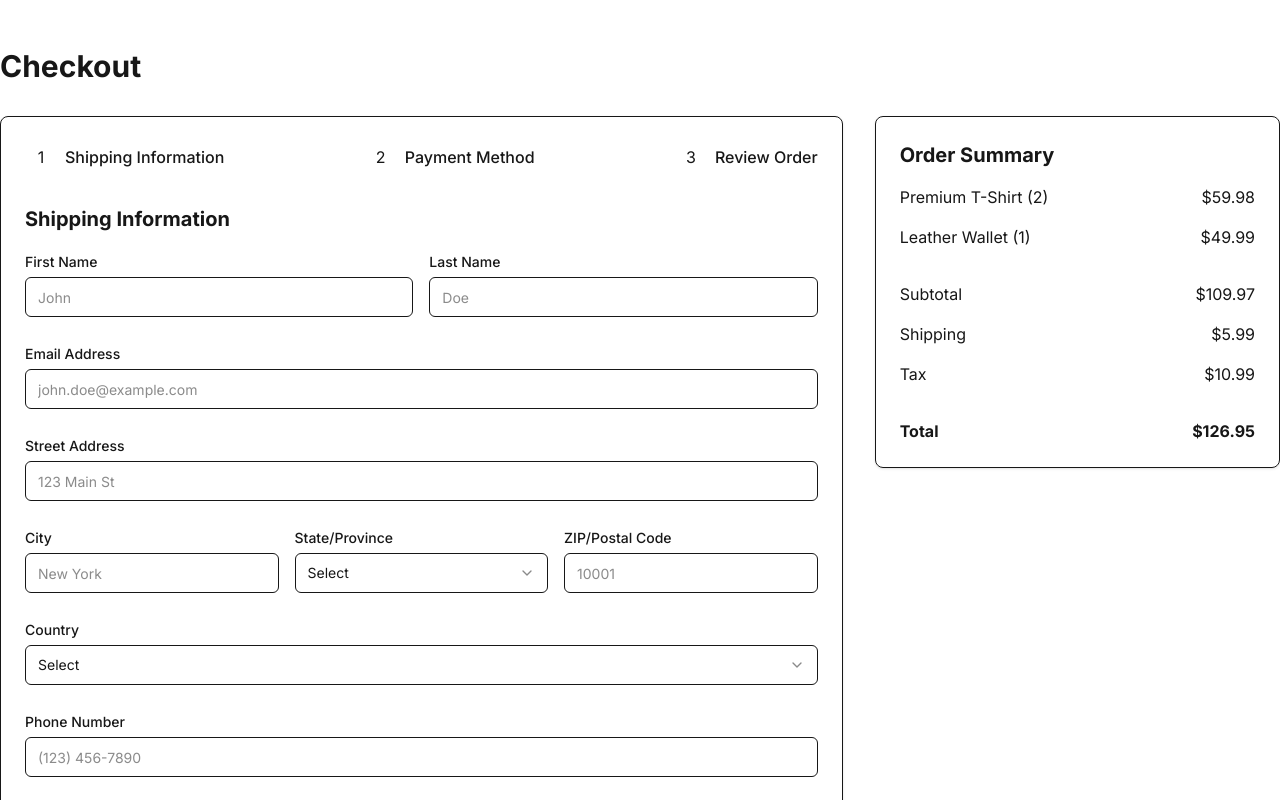
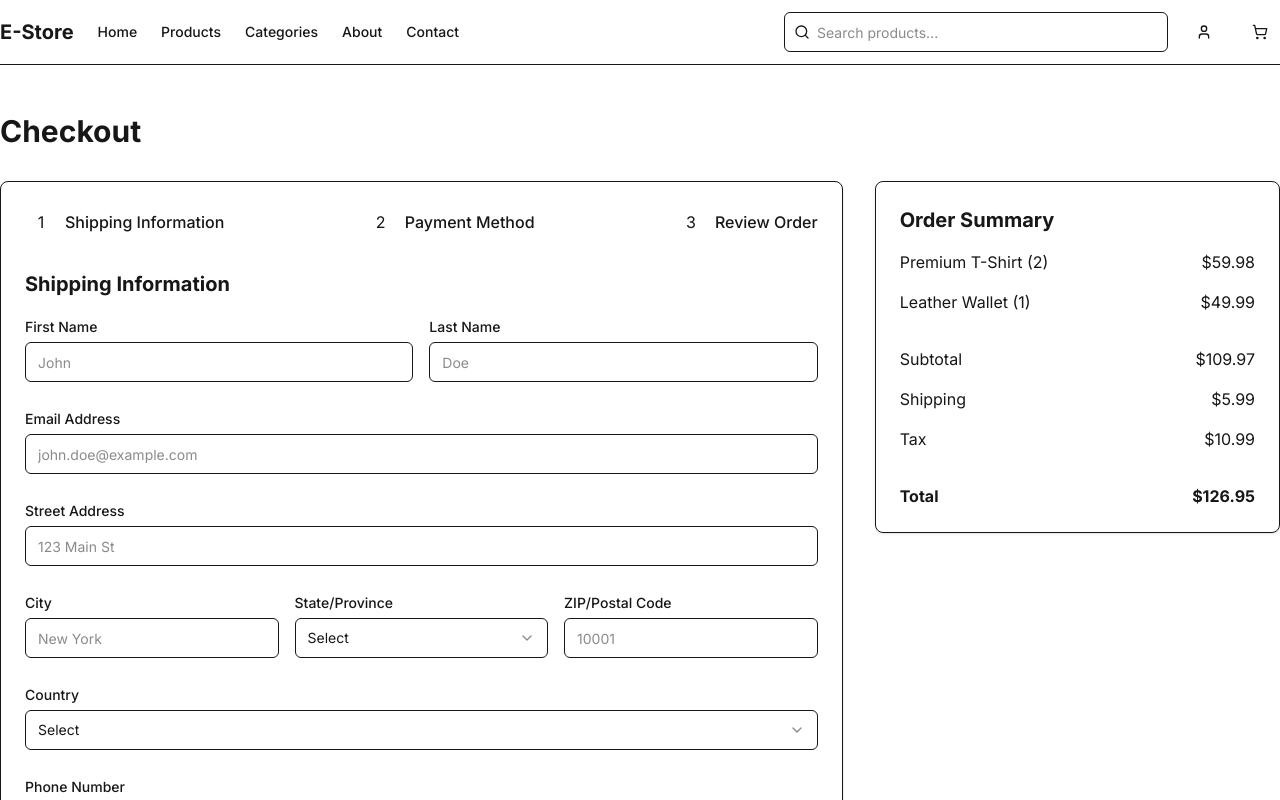
Before and after one commit to sangdo01/next-project, a Next.js app: page /checkout in a window 1280 px wide. Shown: the top 800 px of the page. Built offline with nearby package versions, Linux system fonts and the light colour scheme.

Commit message:
fix navbar

```diff
--- a/app/layout.tsx
+++ b/app/layout.tsx
@@ -28,13 +28,11 @@ export default function RootLayout({
           disableTransitionOnChange
         >
           <CartProvider>
-            {/* <div className="flex min-h-screen flex-col">
+            <div className="flex min-h-screen flex-col">
               <Navbar />
               <main className="flex-1">{children}</main>
               <Footer />
-            </div> */}
-
-            <div className="flex min-h-screen flex-col">{children}</div>
+            </div>
           </CartProvider>
         </ThemeProvider>
       </body>
--- a/app/page.tsx
+++ b/app/page.tsx
@@ -1,27 +1,20 @@
 import Image from "next/image";
 
-import Link from "next/link";
-import { ShoppingBag } from "lucide-react";
+import Link from "next/link"
+import { ShoppingBag } from "lucide-react"
 
-import { Button } from "@/components/ui/button";
-import ProductGrid from "@/components/product-grid";
-import FeaturedProducts from "@/components/featured-products";
-import HeroSection from "@/components/hero-section";
-import Navbar from "@/components/navbar";
-import Footer from "@/components/footer";
+import { Button } from "@/components/ui/button"
+import ProductGrid from "@/components/product-grid"
+import FeaturedProducts from "@/components/featured-products"
+import HeroSection from "@/components/hero-section"
 
 export default function Home() {
   return (
-    <div>
-      <Navbar />
-      <main className="flex-1">
     <main className="flex min-h-screen flex-col">
     <HeroSection />
     <section className="container mx-auto py-12">
       <div className="flex items-center justify-between mb-8">
-              <h2 className="text-3xl font-bold tracking-tight">
-                Featured Products
-              </h2>
+        <h2 className="text-3xl font-bold tracking-tight">Featured Products</h2>
         <Link href="/products">
           <Button variant="outline">View all products</Button>
         </Link>
@@ -30,12 +23,9 @@ export default function Home() {
     </section>
     <section className="container mx-auto py-12 bg-muted/40 rounded-lg">
       <div className="text-center mb-10">
-              <h2 className="text-3xl font-bold tracking-tight mb-4">
-                New Arrivals
-              </h2>
+        <h2 className="text-3xl font-bold tracking-tight mb-4">New Arrivals</h2>
         <p className="text-muted-foreground max-w-2xl mx-auto">
-                Check out our latest products and find something that suits your
-                style.
+          Check out our latest products and find something that suits your style.
         </p>
       </div>
       <ProductGrid category="new-arrivals" />
@@ -62,12 +52,8 @@ export default function Home() {
           >
             <path d="M19 14c1.49-1.46 3-3.21 3-5.5A5.5 5.5 0 0 0 16.5 3c-1.76 0-3 .5-4.5 2-1.5-1.5-2.74-2-4.5-2A5.5 5.5 0 0 0 2 8.5c0 2.3 1.5 4.05 3 5.5l7 7Z" />
           </svg>
-                <h3 className="text-xl font-medium mb-2">
-                  Satisfaction Guarantee
-                </h3>
-                <p className="text-muted-foreground">
-                  30-day money back guarantee
-                </p>
+          <h3 className="text-xl font-medium mb-2">Satisfaction Guarantee</h3>
+          <p className="text-muted-foreground">30-day money back guarantee</p>
         </div>
         <div className="bg-primary/5 p-8 rounded-lg text-center">
           <svg
@@ -89,15 +75,10 @@ export default function Home() {
             <path d="M4 8h2a2 2 0 0 1 2 2v10a2 2 0 0 0 2 2h8a2 2 0 0 0 2-2v-8" />
           </svg>
           <h3 className="text-xl font-medium mb-2">Secure Checkout</h3>
-                <p className="text-muted-foreground">
-                  Safe & protected payment processing
-                </p>
+          <p className="text-muted-foreground">Safe & protected payment processing</p>
         </div>
       </div>
     </section>
   </main>
-      </main>
-      <Footer />
-    </div>
   );
 }
```
Lines whose indentation alone changed are shown as unchanged.
